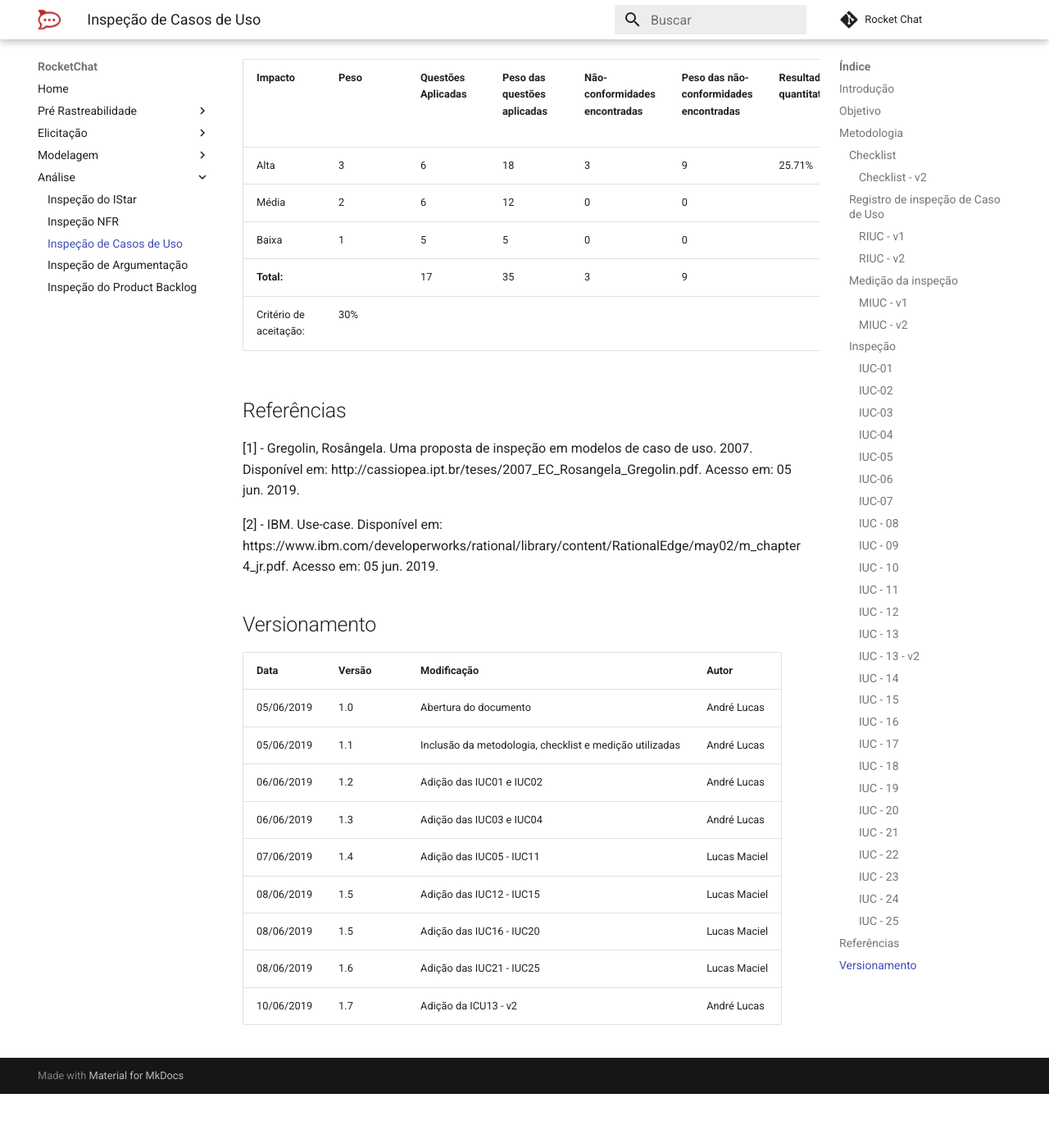
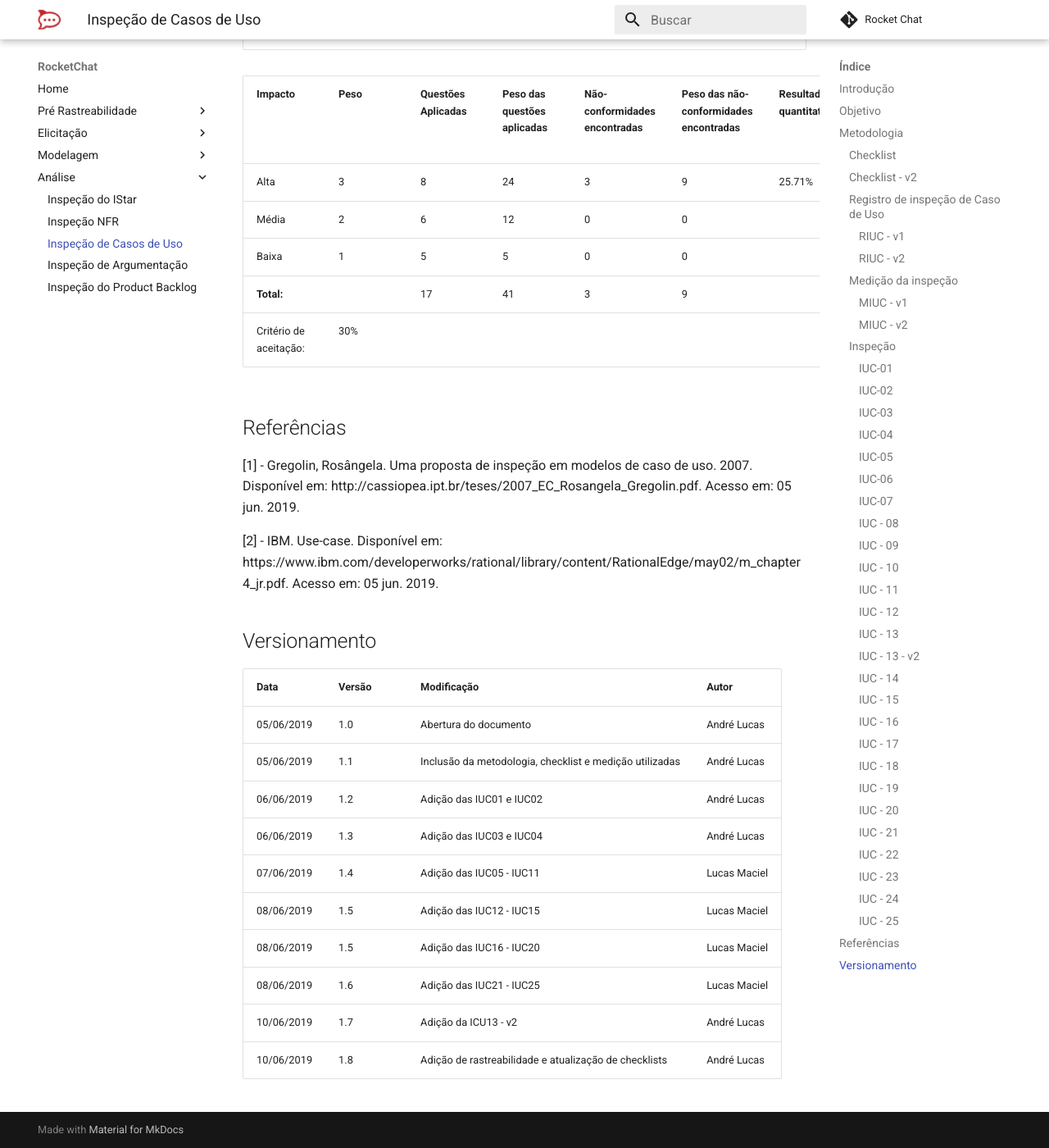
Before and after one commit to MarcosNBJ/2019.1-RocketChat, an MkDocs documentation site: the page built from docs/Análise/UC.md, in a window 1280 px wide and 1400 px high, scrolled down 53945 px. Shown: the whole window at 82% size. Built offline with MkDocs 1.6.1 and Material for MkDocs 9.7.7, drawn with Linux system fonts in a browser that asks for light colours; comment, search, counter and statistics services are not loaded; before the commit the page ends 55279 px from its top, so only the background shows below that; some of the changed text lies outside the part shown.

Commit message:
Updates IUC

```diff
--- a/docs/Análise/UC.md
+++ b/docs/Análise/UC.md
@@ -35,7 +35,7 @@
 | 15 | As frases são numeradas para que possibilitem a rastreabilidade? | Alto |
 | 16 | Os fluxos de exceção são corretamente descritos?  | Médio |
 
-#### Checklist - v2
+### Checklist - v2
 
 Neste checklist foi adicionado o item 13 para tornar mais completa a ánalise e uma tabela extra que contém critérios acerca da rastreabilidade do artefato, para que dessa forma fosse também possível avalia-lo na qualidade de artefato de requisitos.
 
@@ -177,7 +177,7 @@
 | 17 | Médio |   |   | x | Fluxos de exceções incompletos, não descrevem as ações do sistema |
 |    | **Pré-rastreabilidade**  |   |   |   |          |
 | 18 | Alto  |   | x |   |          |
-| 19 | Alto  |   | x |   |          |
+| 19 | Alto  | x |   |   |          |
 
 |Impacto|Peso|Questões Aplicadas|Peso das questões aplicadas|Não-conformidades encontradas|Peso das não-conformidades encontradas| Resultado quantitativo|Descrição do resultado quantitativo|
 |----------|---|----|----|---|---|--------|---|
@@ -214,7 +214,7 @@
 | 17 | Médio |   | x |   |          |
 |    | **Pré-rastreabilidade**  |   |   |   |          |
 | 18 | Alto  |   | x |   |          |
-| 19 | Alto  |   | x |   |          |
+| 19 | Alto  | x |   |   |          |
 
 |Impacto|Peso|Questões Aplicadas|Peso das questões aplicadas|Não-conformidades encontradas|Peso das não-conformidades encontradas| Resultado quantitativo|Descrição do resultado quantitativo|
 |----------|---|----|----|---|----|--------|---|
@@ -251,7 +251,7 @@
 | 17 | Médio |   | x |   |          |
 |    | **Pré-rastreabilidade**  |   |   |   |          |
 | 18 | Alto  |   | x |   |          |
-| 19 | Alto  |   | x |   |          |
+| 19 | Alto  | x |   |   |          |
 
 |Impacto|Peso|Questões Aplicadas|Peso das questões aplicadas|Não-conformidades encontradas|Peso das não-conformidades encontradas| Resultado quantitativo|Descrição do resultado quantitativo|
 |----------|---|----|----|---|----|--------|---|
@@ -288,7 +288,7 @@
 | 17 | Médio |   | x |   |          |
 |    | **Pré-rastreabilidade**  |   |   |   |          |
 | 18 | Alto  |   | x |   |          |
-| 19 | Alto  |   | x |   |          |
+| 19 | Alto  | x |   |   |          |
 
 |Impacto|Peso|Questões Aplicadas|Peso das questões aplicadas|Não-conformidades encontradas|Peso das não-conformidades encontradas| Resultado quantitativo|Descrição do resultado quantitativo|
 |----------|---|----|----|---|---|--------|---|
@@ -325,7 +325,7 @@
 | 17 | Médio |   |   | x | Fluxos de exceções incompletos, deve ser descrito as ações do sistema após a exceção e não as ações do usuário |
 |    | **Pré-rastreabilidade**  |   |   |   |          |
 | 18 | Alto  |   | x |   |          |
-| 19 | Alto  |   | x |   |          |
+| 19 | Alto  | x |   |   |          |
 
 |Impacto|Peso|Questões Aplicadas|Peso das questões aplicadas|Não-conformidades encontradas|Peso das não-conformidades encontradas| Resultado quantitativo|Descrição do resultado quantitativo|
 |----------|---|---|----|---|-----|--------|----------|
@@ -362,7 +362,7 @@
 | 17 | Médio |   |   | x | Fluxo de exceção incompleto, exceção 2 não é uma exceção do sistema |
 |    | **Pré-rastreabilidade**  |   |   |   |          |
 | 18 | Alto  |   | x |   |          |
-| 19 | Alto  |   | x |   |          |
+| 19 | Alto  | x |   |   |          |
 
 |Impacto|Peso|Questões Aplicadas|Peso das questões aplicadas|Não-conformidades encontradas|Peso das não-conformidades encontradas| Resultado quantitativo|Descrição do resultado quantitativo|
 |----------|---|---|----|---|-----|--------|----------|
@@ -399,7 +399,7 @@
 | 17 | Médio |   |   | x | Fluxos de exceções incompletos, não descrevem as ações do sistema |
 |    | **Pré-rastreabilidade**  |   |   |   |          |
 | 18 | Alto  |   | x |   |          |
-| 19 | Alto  |   | x |   |          |
+| 19 | Alto  | x |   |   |          |
 
 |Impacto|Peso|Questões Aplicadas|Peso das questões aplicadas|Não-conformidades encontradas|Peso das não-conformidades encontradas| Resultado quantitativo|Descrição do resultado quantitativo|
 |----------|---|---|----|---|-----|--------|----------|
@@ -436,7 +436,7 @@
 | 17 | Médio |   |   | x | Fluxos de exceções incompletos, não descrevem as ações do sistema |
 |    | **Pré-rastreabilidade**  |   |   |   |          |
 | 18 | Alto  |   | x |   |          |
-| 19 | Alto  |   | x |   |          |
+| 19 | Alto  | x |   |   |          |
 
 |Impacto|Peso|Questões Aplicadas|Peso das questões aplicadas|Não-conformidades encontradas|Peso das não-conformidades encontradas| Resultado quantitativo|Descrição do resultado quantitativo|
 |----------|---|---|----|---|-----|--------|-----------|
@@ -473,7 +473,7 @@
 | 17 | Médio |   |   | x | Fluxos de exceções incompletos |
 |    | **Pré-rastreabilidade**  |   |   |   |          |
 | 18 | Alto  |   | x |   |          |
-| 19 | Alto  |   | x |   |          |
+| 19 | Alto  | x |   |   |          |
 
 |Impacto|Peso|Questões Aplicadas|Peso das questões aplicadas|Não-conformidades encontradas|Peso das não-conformidades encontradas| Resultado quantitativo|Descrição do resultado quantitativo|
 |----------|---|---|----|---|-----|--------|-----------|
@@ -510,14 +510,14 @@
 | 17 | Médio |   | x |   | Talvez pudesse ter um complemento nas exceções |
 |    | **Pré-rastreabilidade**  |   |   |   |          |
 | 18 | Alto  |   | x |   |          |
-| 19 | Alto  |   | x |   |          |
+| 19 | Alto  | x |   |   |          |
 
 |Impacto|Peso|Questões Aplicadas|Peso das questões aplicadas|Não-conformidades encontradas|Peso das não-conformidades encontradas| Resultado quantitativo|Descrição do resultado quantitativo|
 |----------|---|---|----|---|-----|--------|-----------|
-|Alta      | 3 | 6 | 18 | 2 |  6  | 25.71% | Aprovado  |
+|Alta      | 3 | 8 | 24 | 2 |  6  | 25.71% | Aprovado  |
 |Média     | 2 | 6 | 12 | 1 |  2  |
 |Baixa     | 1 | 5 | 5  | 1 |  1  |
-|**Total:**|   | 17| 35 | 5 |  11 |
+|**Total:**|   | 17| 41 | 5 |  11 |
 | Critério de aceitação: | 30%    |
 
 #### IUC - 11
@@ -547,14 +547,14 @@
 | 17 | Médio |   | x |   | Talvez pudesse ter um complemento nas exceções |
 |    | **Pré-rastreabilidade**  |   |   |   |          |
 | 18 | Alto  |   | x |   |          |
-| 19 | Alto  |   | x |   |          |
+| 19 | Alto  | x |   |   |          |
 
 |Impacto|Peso|Questões Aplicadas|Peso das questões aplicadas|Não-conformidades encontradas|Peso das não-conformidades encontradas| Resultado quantitativo|Descrição do resultado quantitativo|
 |----------|---|---|----|---|-----|--------|-----------|
-|Alta      | 3 | 6 | 18 | 1 |  3  | 22.86% | Aprovado  |
+|Alta      | 3 | 8 | 24 | 1 |  3  | 22.86% | Aprovado  |
 |Média     | 2 | 6 | 12 | 1 |  2  |
 |Baixa     | 1 | 5 | 5  | 1 |  1  |
-|**Total:**|   | 17| 35 | 3 |  8  |
+|**Total:**|   | 17| 41 | 3 |  8  |
 | Critério de aceitação: | 30%    |
 
 #### IUC - 12
@@ -584,14 +584,14 @@
 | 17 | Médio |   |   | x | Fluxos de Exceção incompletos |
 |    | **Pré-rastreabilidade**  |   |   |   |          |
 | 18 | Alto  |   | x |   |          |
-| 19 | Alto  |   | x |   |          |
+| 19 | Alto  | x |   |   |          |
 
 |Impacto|Peso|Questões Aplicadas|Peso das questões aplicadas|Não-conformidades encontradas|Peso das não-conformidades encontradas| Resultado quantitativo|Descrição do resultado quantitativo|
 |----------|---|---|----|---|-----|--------|-----------|
-|Alta      | 3 | 6 | 18 | 1 |  3  | 20.00% | Aprovado  |
+|Alta      | 3 | 8 | 24 | 1 |  3  | 20.00% | Aprovado  |
 |Média     | 2 | 6 | 12 | 2 |  4  |
 |Baixa     | 1 | 5 | 5  | 0 |  0  |
-|**Total:**|   | 17| 35 | 3 |  7  |
+|**Total:**|   | 17| 41 | 3 |  7  |
 | Critério de aceitação: | 30%    |
 
 #### IUC - 13
@@ -621,14 +621,14 @@
 | 17 | Médio |   | x |   |          |
 |    | **Pré-rastreabilidade**  |   |   |   |          |
 | 18 | Alto  |   | x |   |          |
-| 19 | Alto  |   | x |   |          |
+| 19 | Alto  | x |   |   |          |
 
 |Impacto|Peso|Questões Aplicadas|Peso das questões aplicadas|Não-conformidades encontradas|Peso das não-conformidades encontradas| Resultado quantitativo|Descrição do resultado quantitativo|
 |----------|---|---|----|---|-----|--------|-----------|
-|Alta      | 3 | 6 | 18 | 1 |  3  | 20.00% | Aprovado  |
+|Alta      | 3 | 8 | 24 | 1 |  3  | 20.00% | Aprovado  |
 |Média     | 2 | 6 | 12 | 1 |  2  |
 |Baixa     | 1 | 5 | 5  | 2 |  2  |
-|**Total:**|   | 17| 35 | 4 |  7  |
+|**Total:**|   | 17| 41 | 4 |  7  |
 | Critério de aceitação: | 30%    |
 
 #### IUC - 13 - v2
@@ -658,14 +658,14 @@
 | 17 | Médio |   | x |   |          |
 |    | **Pré-rastreabilidade**  |   |   |   |          |
 | 18 | Alto  |   | x |   |          |
-| 19 | Alto  |   | x |   |          |
+| 19 | Alto  | x |   |   |          |
 
 |Impacto|Peso|Questões Aplicadas|Peso das questões aplicadas|Não-conformidades encontradas|Peso das não-conformidades encontradas| Resultado quantitativo|Descrição do resultado quantitativo|
 |----------|---|---|----|---|-----|--------|-----------|
-|Alta      | 3 | 6 | 18 | 1 |  3  | 14.28% | Aprovado  |
+|Alta      | 3 | 8 | 24 | 1 |  3  | 14.28% | Aprovado  |
 |Média     | 2 | 6 | 12 | 0 |  0  |
 |Baixa     | 1 | 5 | 5  | 2 |  2  |
-|**Total:**|   | 17| 35 | 3 |  5  |
+|**Total:**|   | 17| 41 | 3 |  5  |
 | Critério de aceitação: | 30%    |
 
 #### IUC - 14
@@ -695,14 +695,14 @@
 | 17 | Médio |   | x |   |          |
 |    | **Pré-rastreabilidade**  |   |   |   |          |
 | 18 | Alto  |   | x |   |          |
-| 19 | Alto  |   | x |   |          |
+| 19 | Alto  | x |   |   |          |
 
 |Impacto|Peso|Questões Aplicadas|Peso das questões aplicadas|Não-conformidades encontradas|Peso das não-conformidades encontradas| Resultado quantitativo|Descrição do resultado quantitativo|
 |----------|---|---|----|---|-----|--------|-----------|
-|Alta      | 3 | 6 | 18 | 0 |  0  | 2.86%  | Aprovado  |
+|Alta      | 3 | 8 | 24 | 0 |  0  | 2.86%  | Aprovado  |
 |Média     | 2 | 6 | 12 | 0 |  0  |
 |Baixa     | 1 | 5 | 5  | 1 |  1  |
-|**Total:**|   | 17| 35 | 1 |  1  |
+|**Total:**|   | 17| 41 | 1 |  1  |
 | Critério de aceitação: | 30%    |
 
 
@@ -733,14 +733,14 @@
 | 17 | Médio |   |   | x | Fluxos de exceções não mostra as ações que o sistema executa para orientar o usuário |
 |    | **Pré-rastreabilidade**  |   |   |   |          |
 | 18 | Alto  |   | x |   |          |
-| 19 | Alto  |   | x |   |          |
+| 19 | Alto  | x |   |   |          |
 
 |Impacto|Peso|Questões Aplicadas|Peso das questões aplicadas|Não-conformidades encontradas|Peso das não-conformidades encontradas| Resultado quantitativo|Descrição do resultado quantitativo|
 |----------|---|---|----|---|-----|--------|-----------|
-|Alta      | 3 | 6 | 18 | 2 |  6  | 28.57% | Aprovado  |
+|Alta      | 3 | 8 | 24 | 2 |  6  | 28.57% | Aprovado  |
 |Média     | 2 | 6 | 12 | 2 |  4  |
 |Baixa     | 1 | 5 | 5  | 0 |  0  |
-|**Total:**|   | 17| 35 | 4 |  10  |
+|**Total:**|   | 17| 41 | 4 |  10  |
 | Critério de aceitação: | 30%    |
 
 #### IUC - 16
@@ -770,14 +770,14 @@
 | 17 | Médio |   |   | x | Fluxos de exceções não mostram as ações que o sistema executa para orientar o usuário |
 |    | **Pré-rastreabilidade**  |   |   |   |          |
 | 18 | Alto  |   | x |   |          |
-| 19 | Alto  |   | x |   |          |
+| 19 | Alto  | x |   |   |          |
 
 |Impacto|Peso|Questões Aplicadas|Peso das questões aplicadas|Não-conformidades encontradas|Peso das não-conformidades encontradas| Resultado quantitativo|Descrição do resultado quantitativo|
 |----------|---|---|----|---|-----|--------|-----------|
-|Alta      | 3 | 6 | 18 | 1 |  3  | 22.86% | Aprovado  |
+|Alta      | 3 | 8 | 24 | 1 |  3  | 22.86% | Aprovado  |
 |Média     | 2 | 6 | 12 | 2 |  4  |
 |Baixa     | 1 | 5 | 5  | 1 |  1  |
-|**Total:**|   | 17| 35 | 4 |  8  |
+|**Total:**|   | 17| 41 | 4 |  8  |
 | Critério de aceitação: | 30%    |
 
 #### IUC - 17
@@ -807,14 +807,14 @@
 | 17 | Médio |   |   | x | Fluxo de exceção não especifica como o sistema deve proceder internamente e as medidas tomadas para orientar o usuário sobre a exceção |
 |    | **Pré-rastreabilidade**  |   |   |   |          |
 | 18 | Alto  |   | x |   |          |
-| 19 | Alto  |   | x |   |          |
+| 19 | Alto  | x |  |   |          |
 
 |Impacto|Peso|Questões Aplicadas|Peso das questões aplicadas|Não-conformidades encontradas|Peso das não-conformidades encontradas| Resultado quantitativo|Descrição do resultado quantitativo|
 |----------|---|---|----|---|-----|--------|-----------|
-|Alta      | 3 | 6 | 18 | 2 |  6  | 31.43% | Reprovado |
+|Alta      | 3 | 8 | 24 | 2 |  6  | 31.43% | Reprovado |
 |Média     | 2 | 6 | 12 | 2 |  4  |
 |Baixa     | 1 | 5 | 5  | 1 |  1  |
-|**Total:**|   | 17| 35 | 5 |  11 |
+|**Total:**|   | 17| 41 | 5 |  11 |
 | Critério de aceitação: | 30%    |
 
 #### IUC - 18
@@ -844,14 +844,14 @@
 | 17 | Médio |   |   | x | Fluxo de exceção não especifica como o sistema deve proceder internamente e as medidas tomadas para orientar o usuário sobre a exceção |
 |    | **Pré-rastreabilidade**  |   |   |   |          |
 | 18 | Alto  |   | x |   |          |
-| 19 | Alto  |   | x |   |          |
+| 19 | Alto  | x |   |   |          |
 
 |Impacto|Peso|Questões Aplicadas|Peso das questões aplicadas|Não-conformidades encontradas|Peso das não-conformidades encontradas| Resultado quantitativo|Descrição do resultado quantitativo|
 |----------|---|---|----|---|-----|--------|-----------|
-|Alta      | 3 | 6 | 18 | 3 |  9  | 40.00% | Reprovado |
+|Alta      | 3 | 8 | 24 | 3 |  9  | 40.00% | Reprovado |
 |Média     | 2 | 6 | 12 | 2 |  4  |
 |Baixa     | 1 | 5 | 5  | 1 |  1  |
-|**Total:**|   | 17| 35 | 6 |  14 |
+|**Total:**|   | 17| 41 | 6 |  14 |
 | Critério de aceitação: | 30%    |
 
 #### IUC - 19
@@ -881,14 +881,14 @@
 | 17 | Médio |   |   | x | Fluxo de exceção não especifica como o sistema deve proceder internamente e as medidas tomadas para orientar o usuário sobre a exceção |
 |    | **Pré-rastreabilidade**  |   |   |   |          |
 | 18 | Alto  |   | x |   |          |
-| 19 | Alto  |   | x |   |          |
+| 19 | Alto  | x |   |   |          |
 
 |Impacto|Peso|Questões Aplicadas|Peso das questões aplicadas|Não-conformidades encontradas|Peso das não-conformidades encontradas| Resultado quantitativo|Descrição do resultado quantitativo|
 |----------|---|---|----|---|-----|--------|-----------|
-|Alta      | 3 | 6 | 18 | 2 |  6  | 40.00% | Reprovado |
+|Alta      | 3 | 8 | 24 | 2 |  6  | 40.00% | Reprovado |
 |Média     | 2 | 6 | 12 | 2 |  4  |
 |Baixa     | 1 | 5 | 5  | 1 |  1  |
-|**Total:**|   | 17| 35 | 5 |  14 |
+|**Total:**|   | 17| 41 | 5 |  14 |
 | Critério de aceitação: | 30%    |
 
 #### IUC - 20
@@ -918,14 +918,14 @@
 | 17 | Médio |   |   | x | Fluxo de exceção não especifica como o sistema deve proceder internamente e as medidas tomadas para orientar o usuário sobre a exceção |
 |    | **Pré-rastreabilidade**  |   |   |   |          |
 | 18 | Alto  |   | x |   |          |
-| 19 | Alto  |   | x |   |          |
+| 19 | Alto  | x |   |   |          |
 
 |Impacto|Peso|Questões Aplicadas|Peso das questões aplicadas|Não-conformidades encontradas|Peso das não-conformidades encontradas| Resultado quantitativo|Descrição do resultado quantitativo|
 |----------|---|---|----|---|-----|--------|-----------|
-|Alta      | 3 | 6 | 18 | 2 |  6  | 40.00% | Reprovado |
+|Alta      | 3 | 8 | 24 | 2 |  6  | 40.00% | Reprovado |
 |Média     | 2 | 6 | 12 | 3 |  6  |
 |Baixa     | 1 | 5 | 5  | 2 |  2  |
-|**Total:**|   | 17| 35 | 7 |  14 |
+|**Total:**|   | 17| 41 | 7 |  14 |
 | Critério de aceitação: | 30%    |
 
 #### IUC - 21
@@ -955,14 +955,14 @@
 | 17 | Médio |   |   | x | Fluxo de exceção não especifica como o sistema deve proceder internamente e as medidas tomadas para orientar o usuário sobre a exceção |
 |    | **Pré-rastreabilidade**  |   |   |   |          |
 | 18 | Alto  |   | x |   |          |
-| 19 | Alto  |   | x |   |          |
+| 19 | Alto  | x |   |   |          |
 
 |Impacto|Peso|Questões Aplicadas|Peso das questões aplicadas|Não-conformidades encontradas|Peso das não-conformidades encontradas| Resultado quantitativo|Descrição do resultado quantitativo|
 |----------|---|---|----|---|-----|--------|-----------|
-|Alta      | 3 | 6 | 18 | 2 |  6  | 34.29% | Reprovado |
+|Alta      | 3 | 8 | 24 | 2 |  6  | 34.29% | Reprovado |
 |Média     | 2 | 6 | 12 | 2 |  4  |
 |Baixa     | 1 | 5 | 5  | 2 |  2  |
-|**Total:**|   | 17| 35 | 6 |  12 |
+|**Total:**|   | 17| 41 | 6 |  12 |
 | Critério de aceitação: | 30%    |
 
 #### IUC - 22
@@ -992,14 +992,14 @@
 | 17 | Médio |   |   | x | Fluxo de exceção não especifica como o sistema deve proceder internamente e as medidas tomadas para orientar o usuário sobre a exceção |
 |    | **Pré-rastreabilidade**  |   |   |   |          |
 | 18 | Alto  |   | x |   |          |
-| 19 | Alto  |   | x |   |          |
+| 19 | Alto  | x |   |   |          |
 
 |Impacto|Peso|Questões Aplicadas|Peso das questões aplicadas|Não-conformidades encontradas|Peso das não-conformidades encontradas| Resultado quantitativo|Descrição do resultado quantitativo|
 |----------|---|---|----|---|-----|--------|-----------|
-|Alta      | 3 | 6 | 18 | 2 |  6  | 34.29% | Reprovado |
+|Alta      | 3 | 8 | 24 | 2 |  6  | 34.29% | Reprovado |
 |Média     | 2 | 6 | 12 | 2 |  4  |
 |Baixa     | 1 | 5 | 5  | 2 |  2  |
-|**Total:**|   | 17| 35 | 6 |  12 |
+|**Total:**|   | 17| 41 | 6 |  12 |
 | Critério de aceitação: | 30%    |
 
 #### IUC - 23
@@ -1029,14 +1029,14 @@
 | 17 | Médio |   |   | x | Fluxo de exceção não especifica como o sistema deve proceder internamente e as medidas tomadas para orientar o usuário sobre a exceção |
 |    | **Pré-rastreabilidade**  |   |   |   |          |
 | 18 | Alto  |   | x |   |          |
-| 19 | Alto  |   | x |   |          |
+| 19 | Alto  | x |   |   |          |
 
 |Impacto|Peso|Questões Aplicadas|Peso das questões aplicadas|Não-conformidades encontradas|Peso das não-conformidades encontradas| Resultado quantitativo|Descrição do resultado quantitativo|
 |----------|---|---|----|---|-----|--------|-----------|
-|Alta      | 3 | 6 | 18 | 1 |  3  | 25.71% | Aprovado  |
+|Alta      | 3 | 8 | 24 | 1 |  3  | 25.71% | Aprovado  |
 |Média     | 2 | 6 | 12 | 2 |  4  |
 |Baixa     | 1 | 5 | 5  | 2 |  2  |
-|**Total:**|   | 17| 35 | 5 |  9 |
+|**Total:**|   | 17| 41 | 5 |  9 |
 | Critério de aceitação: | 30%    |
 
 #### IUC - 24
@@ -1066,14 +1066,14 @@
 | 17 | Médio |   |   | x | Fluxo de exceção não especifica como o sistema deve proceder internamente e as medidas tomadas para orientar o usuário sobre a exceção |
 |    | **Pré-rastreabilidade**  |   |   |   |          |
 | 18 | Alto  |   | x |   |          |
-| 19 | Alto  |   | x |   |          |
+| 19 | Alto  | x |   |   |          |
 
 |Impacto|Peso|Questões Aplicadas|Peso das questões aplicadas|Não-conformidades encontradas|Peso das não-conformidades encontradas| Resultado quantitativo|Descrição do resultado quantitativo|
 |----------|---|---|----|---|-----|--------|-----------|
-|Alta      | 3 | 6 | 18 | 1 |  3  | 20.00% | Aprovado  |
+|Alta      | 3 | 8 | 24 | 1 |  3  | 20.00% | Aprovado  |
 |Média     | 2 | 6 | 12 | 2 |  4  |
 |Baixa     | 1 | 5 | 5  | 0 |  0  |
-|**Total:**|   | 17| 35 | 3 |  7  |
+|**Total:**|   | 17| 41 | 3 |  7  |
 | Critério de aceitação: | 30%    |
 
 #### IUC - 25
@@ -1103,14 +1103,14 @@
 | 17 | Médio |   | x |   | Finalmente outra especificação com exceção correta. Poderia ter outras exceções para complementar |
 |    | **Pré-rastreabilidade**  |   |   |   |          |
 | 18 | Alto  |   | x |   |          |
-| 19 | Alto  |   | x |   |          |
+| 19 | Alto  | x |   |   |          |
 
 |Impacto|Peso|Questões Aplicadas|Peso das questões aplicadas|Não-conformidades encontradas|Peso das não-conformidades encontradas| Resultado quantitativo|Descrição do resultado quantitativo|
 |----------|---|---|----|---|-----|--------|-----------|
-|Alta      | 3 | 6 | 18 | 3 |  9  | 25.71% | Aprovado  |
+|Alta      | 3 | 8 | 24 | 3 |  9  | 25.71% | Aprovado  |
 |Média     | 2 | 6 | 12 | 0 |  0  |
 |Baixa     | 1 | 5 | 5  | 0 |  0  |
-|**Total:**|   | 17| 35 | 3 |  9  |
+|**Total:**|   | 17| 41 | 3 |  9  |
 | Critério de aceitação: | 30%    |
 
 ## Referências
@@ -1132,3 +1132,4 @@
 | 08/06/2019 | 1.5 | Adição das IUC16 - IUC20 | Lucas Maciel |
 | 08/06/2019 | 1.6 | Adição das IUC21 - IUC25 | Lucas Maciel |
 | 10/06/2019 | 1.7 | Adição da ICU13 - v2 | André Lucas |
+| 10/06/2019 | 1.8 | Adição de rastreabilidade e atualização de checklists | André Lucas |
```
